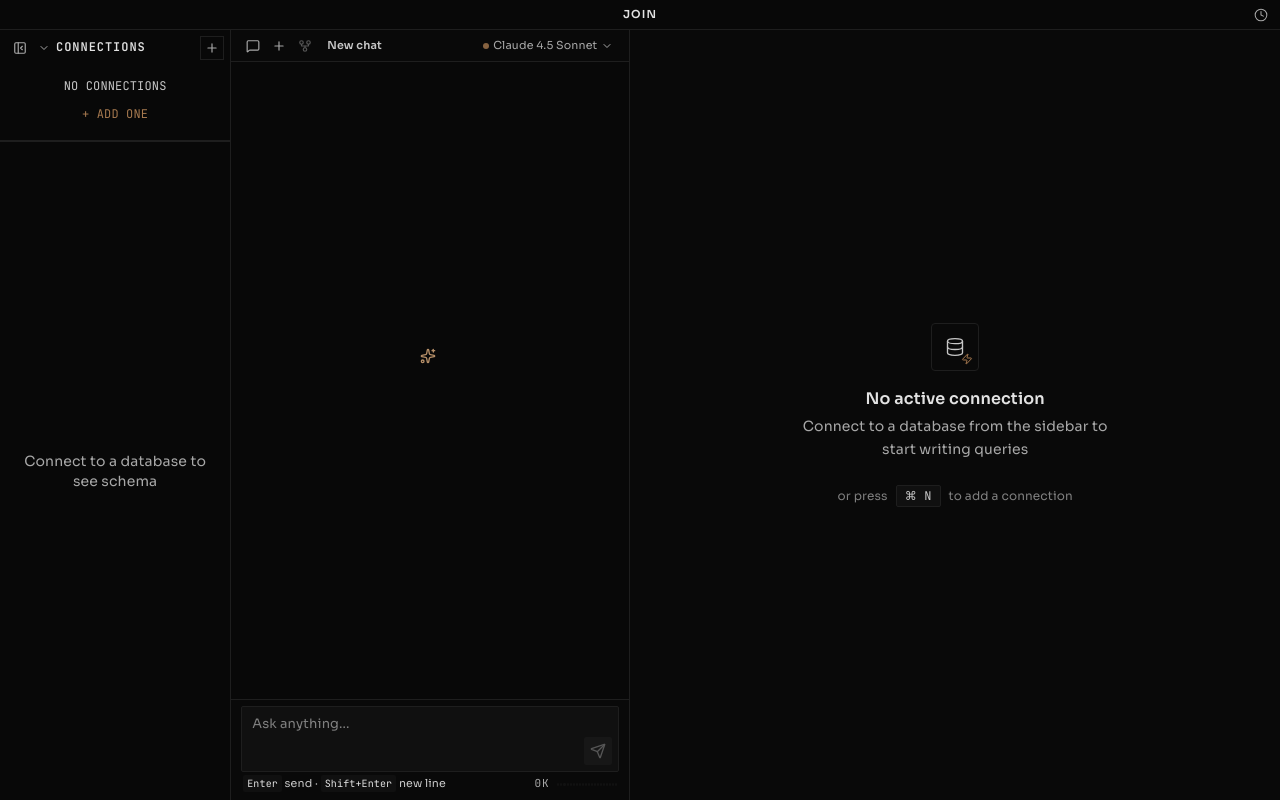
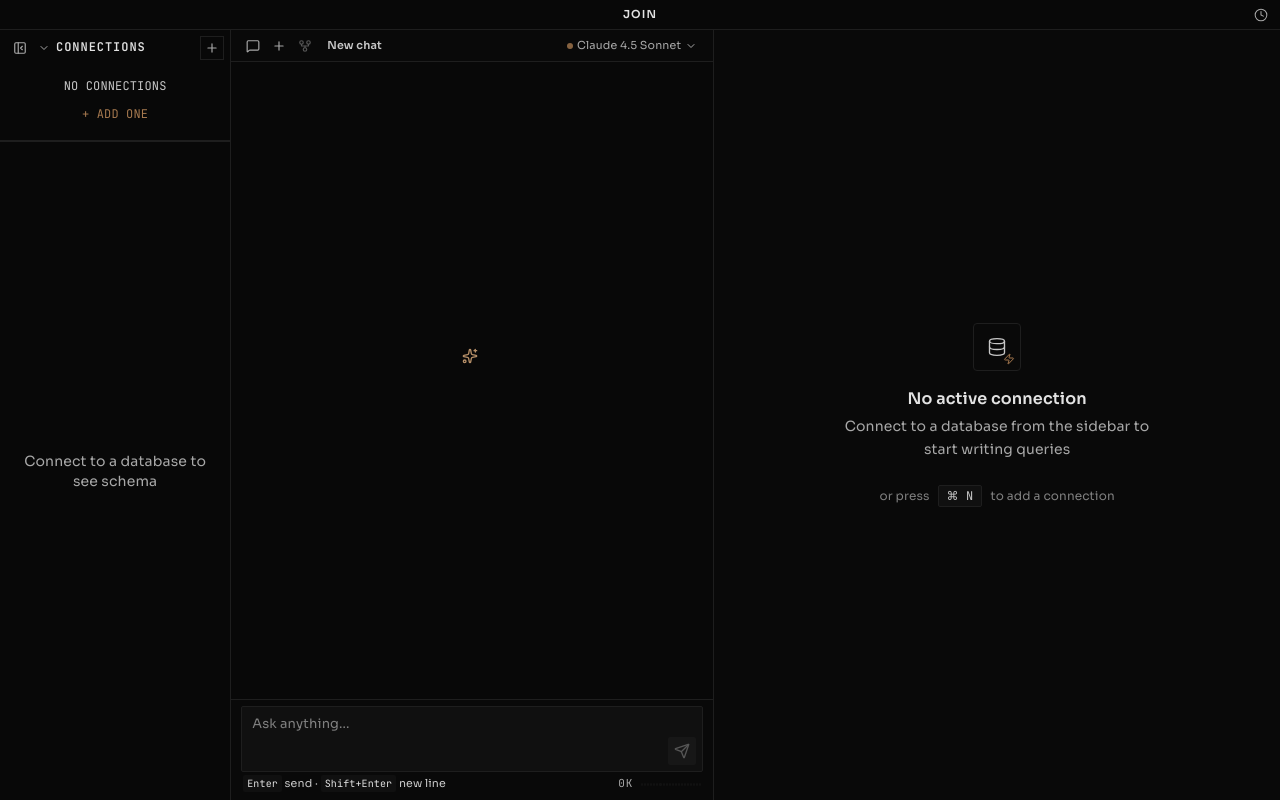
Before and after one commit to ankushChatterjee/join, a React (Vite) app: page / in a window 1280 px wide. Built offline with nearby package versions, Linux system fonts and the light colour scheme.

Commit message:
Widen chat pane and expand message content width

```diff
--- a/src/components/ai/AiChatPanel.tsx
+++ b/src/components/ai/AiChatPanel.tsx
@@ -533,7 +533,7 @@ function AiChatPanel() {
             <Sparkles className="h-4 w-4 text-accent-400" />
           </div>
         ) : (
-          <div ref={messagesContentRef} className="mx-auto w-full max-w-[760px] px-2.5 py-3">
+          <div ref={messagesContentRef} className="mx-auto w-full max-w-[1040px] px-3 py-3">
             {messages.map((msg) => (
               <ChatMessageComponent
                 key={msg.id}
--- a/src/components/layout/MainLayout.tsx
+++ b/src/components/layout/MainLayout.tsx
@@ -150,13 +150,13 @@ export function MainLayout() {
 
         <Panel id="main-content" defaultSize="82%" minSize="35%">
           <Group orientation="horizontal" className="h-full">
-            <Panel id="ai-chat" defaultSize="38%" minSize="24%" maxSize="55%">
+            <Panel id="ai-chat" defaultSize="46%" minSize="28%" maxSize="68%">
               <AiChatPanel />
             </Panel>
 
             <Separator className="w-px bg-base-750 hover:bg-accent-500/35 transition-colors-fast data-[separator-active]:bg-accent-500/35" />
 
-            <Panel id="workspace" defaultSize="62%" minSize="30%">
+            <Panel id="workspace" defaultSize="54%" minSize="30%">
               {!hasAnyConnection && !hasOpenTabs ? (
                 <NoConnectionState />
               ) : !hasOpenTabs ? (
```
